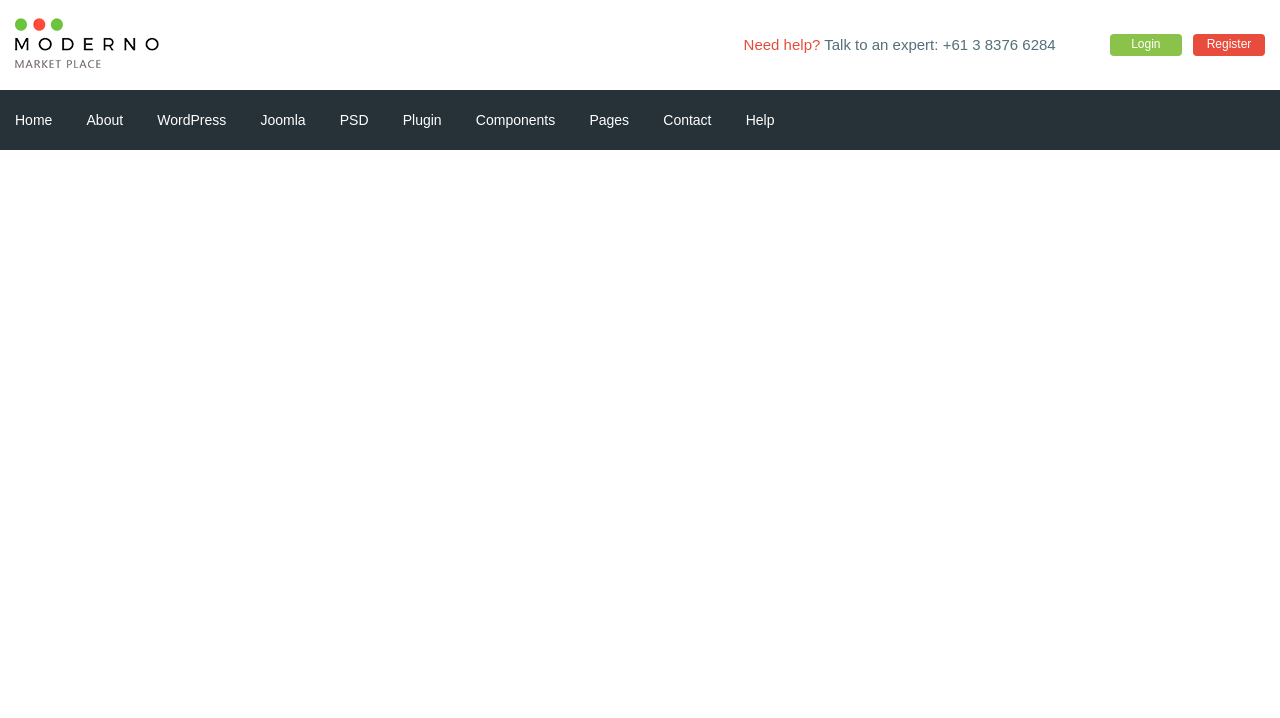
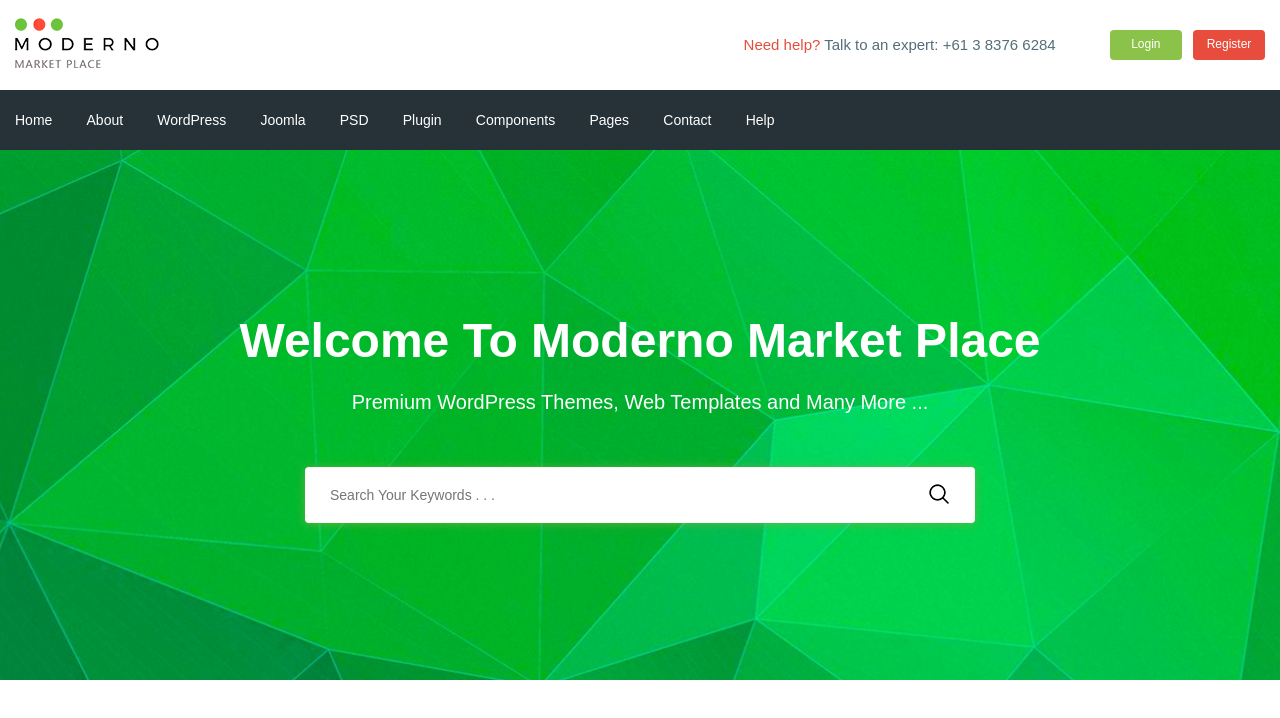
Before and after one commit to revovich/moderno, a website: page app/index.html in a window 1280 px wide. Drawn offline with nearby package versions, Linux system fonts and the light colour scheme; files that its build step writes are made by us from their sources.

Commit message:
added search section

```diff
--- a/app/index.html
+++ b/app/index.html
@@ -96,12 +96,32 @@
       </div>
     </div>
   </header>
+  <section class="search" style="background-image: url(img/search-bg.jpg);">
+    <div class=" container ">
+      <div class="search__inner ">
+        <div class="search__inner-title ">
+          Welcome To Moderno Market Place
+        </div>
+        <div class="search__inner-text ">
+          Premium WordPress Themes, Web Templates and Many More ...
+        </div>
+        <div class="search__inner-form ">
+          <form>
+            <input type="text " placeholder="Search Your Keywords . . . " required>
+            <button type="submit ">
+              <img src="img/icons/search.png " alt=" ">
+            </button>
+          </form>
+        </div>
+      </div>
+    </div>
+  </section>
 
 
 
-  <script src="https://ajax.googleapis.com/ajax/libs/jquery/3.4.1/jquery.min.js"></script>
-  <script src="js/libs.min.js"></script>
-  <script src="js/main.min.js"></script>
+  <script src="https://ajax.googleapis.com/ajax/libs/jquery/3.4.1/jquery.min.js "></script>
+  <script src="js/libs.min.js "></script>
+  <script src="js/main.min.js "></script>
 
 </body>
 
--- a/app/scss/style.scss
+++ b/app/scss/style.scss
@@ -17,7 +17,7 @@
 }
 
 .header__btn {
-  padding: 4px;
+  padding: 8px;
   width: 72px;
   border-radius: 4px;
   text-align: center;
@@ -56,3 +56,59 @@
     font-size: 14px;
   }
 }
+
+.search {
+  background-repeat: no-repeat;
+  background-size: cover;
+  background-position: center;
+  min-height: 530px;
+}
+
+.search__inner {
+  padding: 155px 0 100px;
+  color: #fff;
+  text-align: center;
+  &-title {
+    margin-bottom: 10px;
+    font-size: 48px;
+    font-weight: 700;
+    line-height: 72px;
+  }
+  &-text {
+    margin-bottom: 50px;
+    font-size: 20px;
+    font-weight: 500;
+    line-height: 30px;
+  }
+  &-form {
+    max-width: 670px;
+    margin: 0 auto;
+    position: relative;
+    input {
+      display: block;
+      width: 100%;
+      box-shadow: 0px 1px 10px 0px rgba(124, 178, 64, 0.75);
+      border-radius: 4px;
+      height: 56px;
+      border: none;
+      font-size: 14px;
+      font-weight: 500;
+      padding-left: 25px;
+      padding-right: 60px;
+      // outline: none;
+      // &:focus {
+      //   border: 1px solid $red;
+    }
+    &::placeholder {
+      color: #90a4ae;
+      font-weight: 500;
+    }
+  }
+  button {
+    position: absolute;
+    border: none;
+    background-color: transparent;
+    right: 20px;
+    top: 16px;
+  }
+}
```
Also changed, not shown: app/img/icons/search.png (added), app/img/search-bg.jpg (added).
